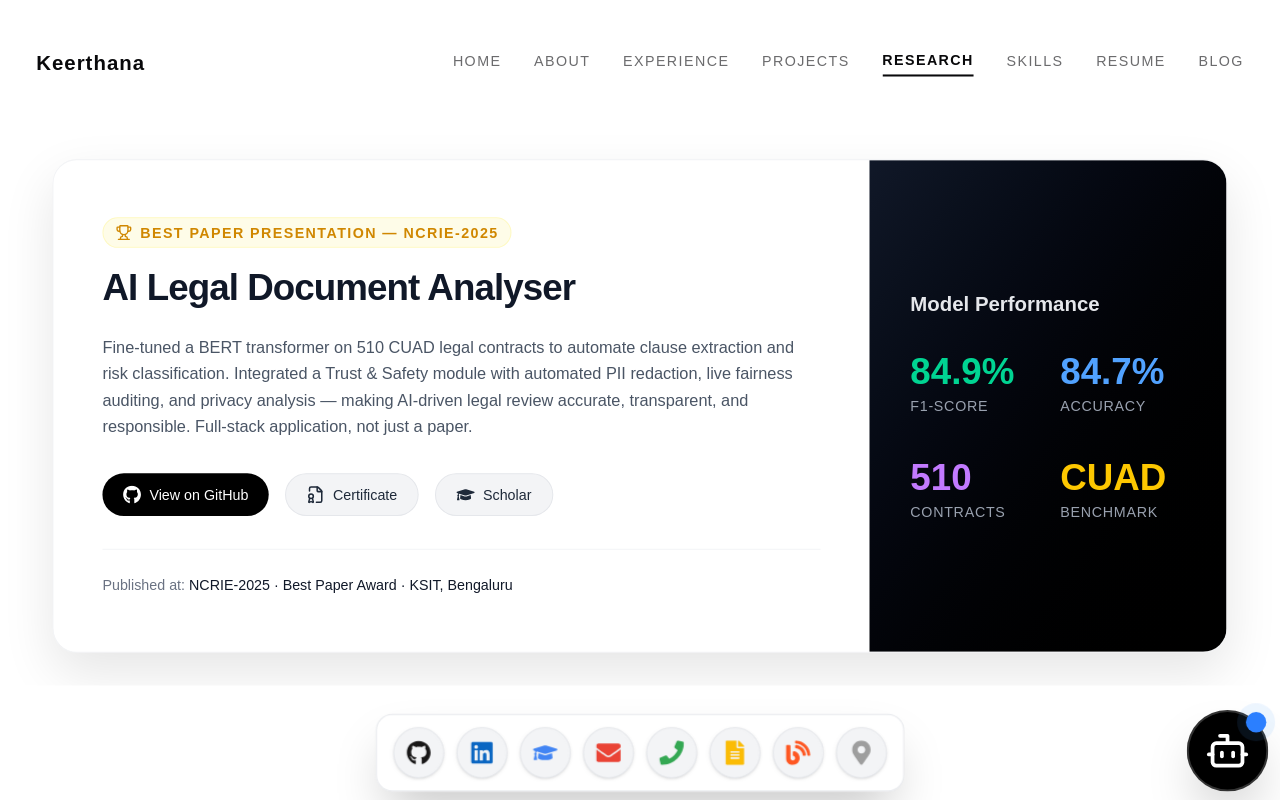
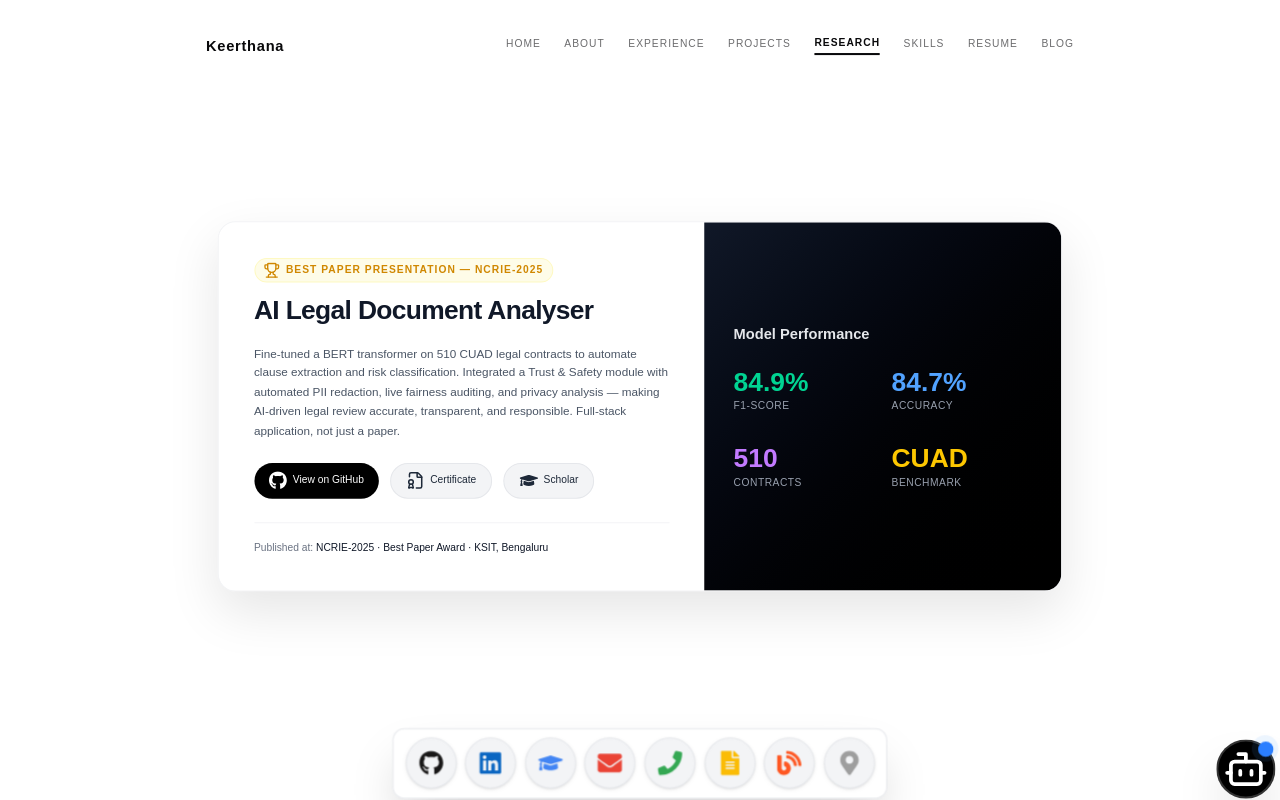
Before and after one commit to keerthana-b-v/portfolio, a Next.js app: page / in a window 1280 px wide. Both pictures are taken after a click on the link "RESEARCH". Built offline with nearby package versions, Linux system fonts and the light colour scheme.

Commit message:
Re-apply font-size scaling and fix research card height

```diff
--- a/src/app/globals.css
+++ b/src/app/globals.css
@@ -18,6 +18,13 @@ html, body {
   height: 100%;
   overflow: hidden;
 }
+
+@media (min-width: 768px) {
+  html {
+    font-size: 11.5px;
+  }
+}
+
 body {
   background-color: var(--background);
   color: var(--foreground);
--- a/src/components/ui/research-showcase.tsx
+++ b/src/components/ui/research-showcase.tsx
@@ -11,7 +11,7 @@ export const ResearchShowcase = () => {
       <motion.div
         initial={{ opacity: 0, y: 20 }}
         animate={{ opacity: 1, y: 0 }}
-        className="max-w-6xl w-full h-auto md:h-full md:max-h-[600px] bg-white rounded-3xl shadow-[0_20px_50px_rgba(0,0,0,0.1)] border border-gray-100 flex flex-col md:flex-row overflow-hidden"
+        className="max-w-6xl w-full h-auto bg-white rounded-3xl shadow-[0_20px_50px_rgba(0,0,0,0.1)] border border-gray-100 flex flex-col md:flex-row overflow-hidden"
       >
         {/* Left Content Area */}
         <div className="flex-[3] p-8 md:p-12 flex flex-col justify-center overflow-y-auto">
```
